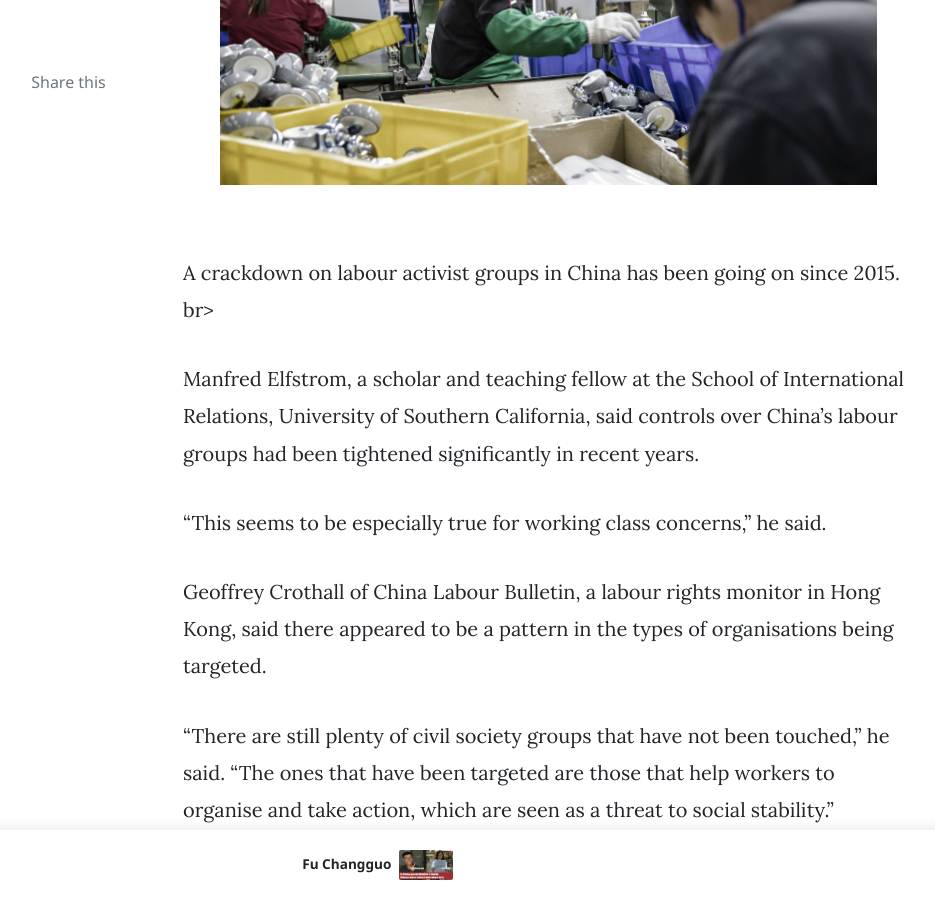
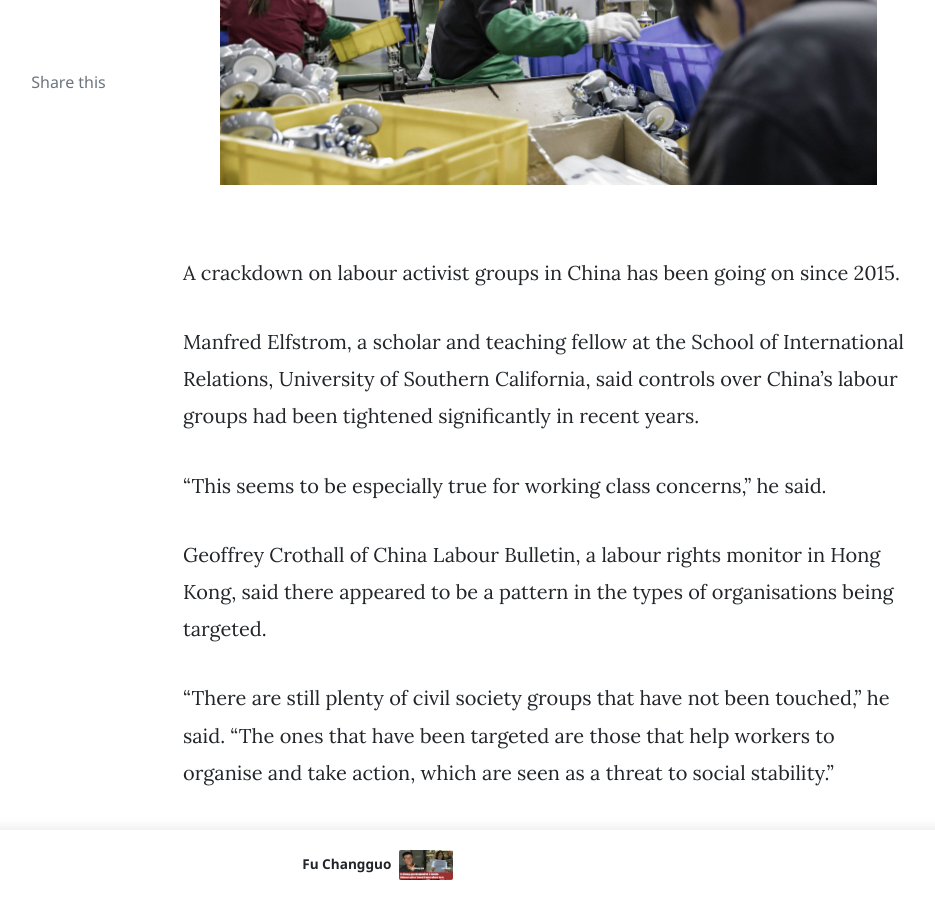
Before and after one commit to laoquan18/laoquan18.github.io, a Jekyll site: the page built from _posts/2019-07-20-Three-more-people-detained.md, in a window 1280 px wide and 900 px high, scrolled down 4363 px. Shown: the whole window, without its empty margins (187-1122 px from the left). Built offline with Jekyll 4.4.1, drawn with Linux system fonts in a browser that asks for light colours; nearby versions of some CDN libraries; comment, search, counter and statistics services are not loaded.

Commit message:
Update 2019-07-20-Three-more-people-detained.md

```diff
--- a/_posts/2019-07-20-Three-more-people-detained.md
+++ b/_posts/2019-07-20-Three-more-people-detained.md
@@ -18,8 +18,7 @@ They then questioned staff and volunteers, seized documents and computers, and a
 
 Li Dajun, the director of Hope Community in Beijing, is among those thought to be in custody. The group he represents carries out research work and provides advocacy for migrant workers and their children in the Chinese capital.
 
-<div style="text-align:center"><img src="/images/B2.jpg" width="90%"/></div>
-<br>Police staged raids on three groups that provide support services for migrant workers. <br>
+<div style="text-align:center"><img src="/images/B2.jpg" width="90%"/></div><br>Police staged raids on three groups that provide support services for migrant workers. <br>
 
 While his detention has not been confirmed by the authorities, sources said his phone had been switched off since the raid on Wednesday and he had not been in contact with his family or friends.
 
@@ -33,8 +32,7 @@ The third person believed to have been detained is Li Changjiang, director of th
 
 A friend said in an interview that Li was taken away on Wednesday afternoon after police raided his office, conducted a search of the premises and questioned members of staff.
 
-<div style="text-align:center"><img src="/images/B3.jpg" width="90%"/></div>
-<br>People take part in a demonstration in support of factory workers of Jasic Technology on August 6. <br>
+<div style="text-align:center"><img src="/images/B3.jpg" width="90%"/></div><br>People take part in a demonstration in support of factory workers of Jasic Technology on August 6. <br>
 
 “Things have been tighter recently, and police have made more and more arrests since Jasic last year,” the person said, referring to the labour dispute at stock market-listed Jasic Technology in Shenzhen, whose workers staged protests for the right to set up a union.
 
@@ -50,9 +48,7 @@ Only a small number of “service-oriented” organisations that helped with suc
 
 Chan said that more than 50 activists, students and workers had been detained since July, and that the authorities had accused a number of students of fanning the flames of the Jasic workers’ protest.
 
-<div style="text-align:center"><img src="/images/B4.jpg" width="90%"/></div>
-<br>A crackdown on labour activist groups in China has been going on since 2015.
-br>
+<div style="text-align:center"><img src="/images/B4.jpg" width="90%"/></div><br>A crackdown on labour activist groups in China has been going on since 2015. <br>
 
 Manfred Elfstrom, a scholar and teaching fellow at the School of International Relations, University of Southern California, said controls over China’s labour groups had been tightened significantly in recent years.
 
@@ -70,8 +66,7 @@ The friend of Liang Zicun said there was nothing mysterious about the activities
 
 Last year, Mumian took part in a gathering of NGOs organised by the department of human resources and social security at the Shunde district government in Guangzhou, the person said, and in 2016, it hosted a joint discussion on the needs of vocational school students with a social services organisation, also under the district government.
 
-<div style="text-align:center"><img src="/images/B5.jpg" width="90%"/></div>
-<br>Sources said that before Wednesday’s raids the three support centres had operated without much trouble. <br>
+<div style="text-align:center"><img src="/images/B5.jpg" width="90%"/></div><br>Sources said that before Wednesday’s raids the three support centres had operated without much trouble. <br>
 
 A man who spent 12 months as a volunteer teacher at Qinghu said the centre was an important feature of the migrant worker community in Shenzhen.
 
```
